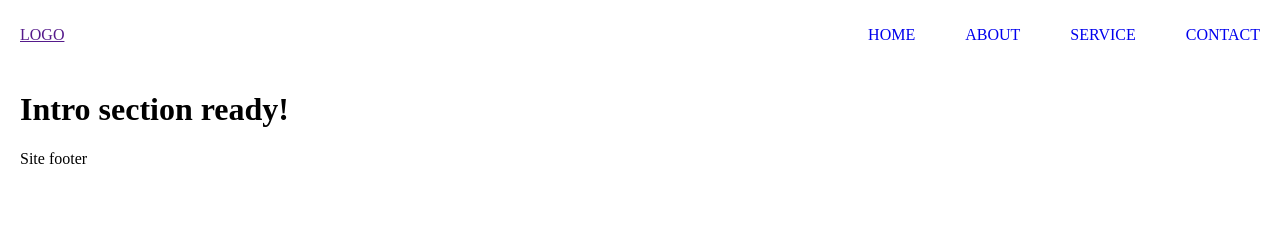
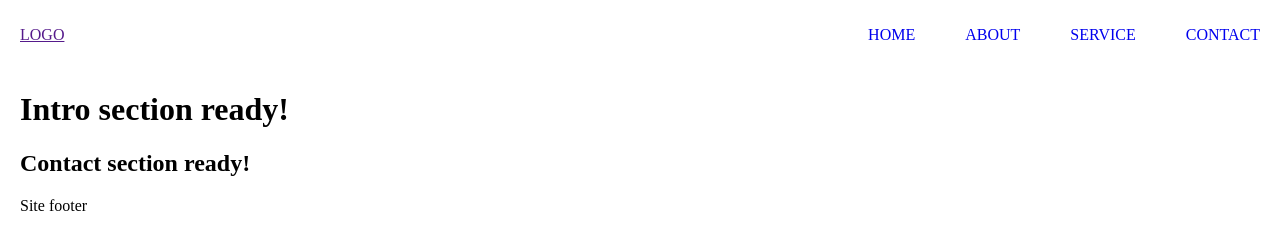
Before and after one commit to mukhriddin-dev/zakiy, a plain HTML site: page index.html in a window 1280 px wide. Drawn offline with Linux system fonts and the light colour scheme.

Commit message:
ZK-9: Contact section qo'shilsin

```diff
--- a/index.html
+++ b/index.html
@@ -35,6 +35,13 @@
                     <h1>Intro section ready!</h1>
                 </div>
              </section>
+             <section id="contact">
+                <div class="container">
+                    <h2>
+                        Contact section ready!
+                    </h2>
+                </div>
+             </section>
         </main>
 
         <footer>
```
